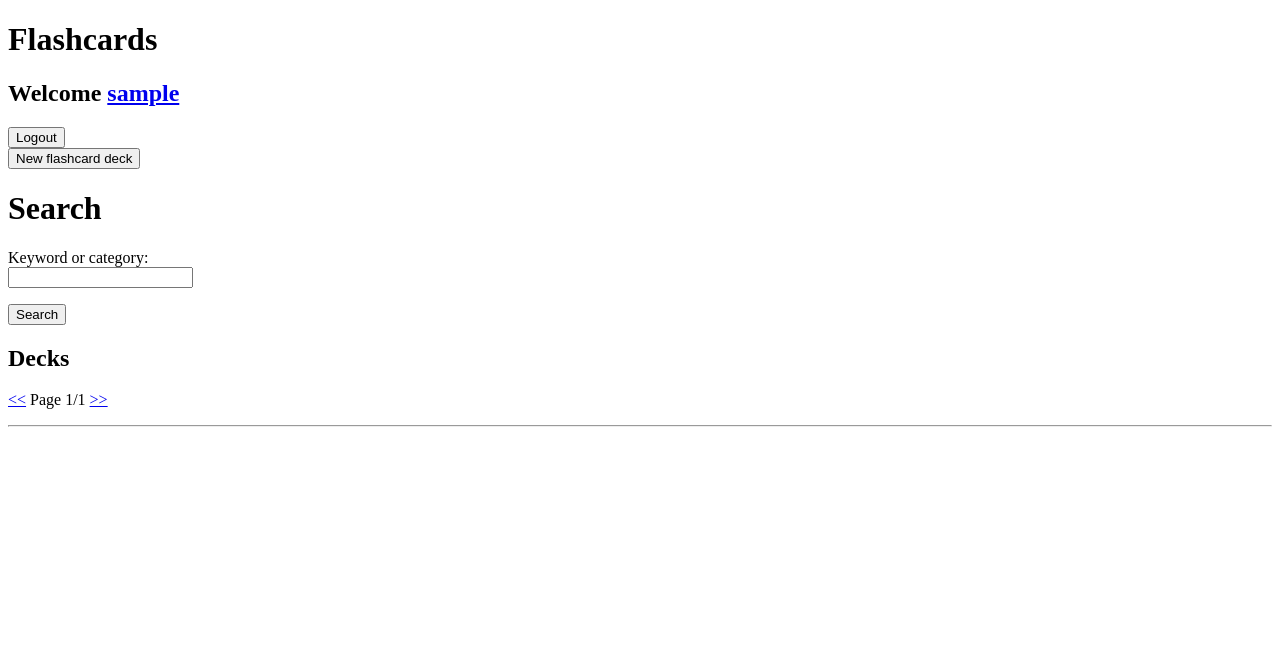
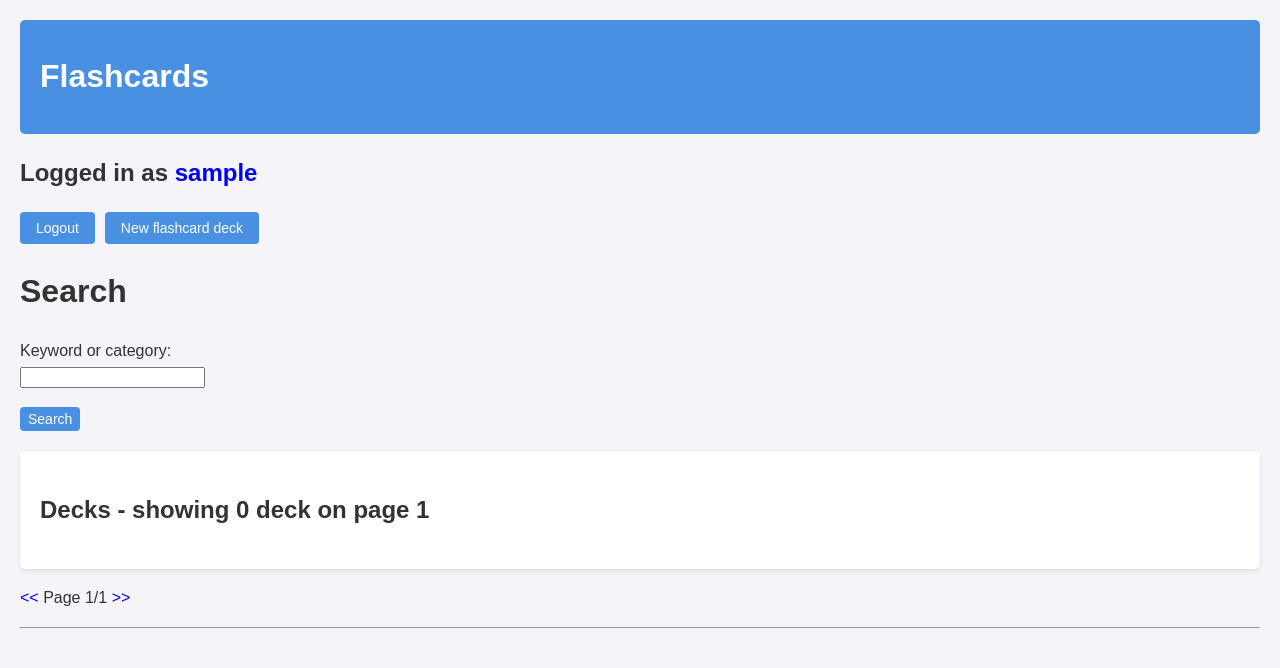
Before and after one commit to hyvarinen-o/Flashcards, a Flask app: page / in a window 1280 px wide. Shown: the top 668 px of the page. Run offline with Flask 3, Linux system fonts and the light colour scheme; the visitor is signed in with stand-in values (Sample User, id 1); data comes from the database, SQL or seed files in the repository; data that the repository does not hold is empty.

Commit message:
add styling

```diff
--- a/static/main.css
+++ b/static/main.css
@@ -0,0 +1,70 @@
+
+body {
+font-family: Arial, sans-serif;
+background-color: #f4f4f9;
+color: #333333;
+margin: 0;
+padding: 20px;
+line-height: 1.6;
+}
+
+.header {
+background-color: #4a90e2;
+color: white;
+padding: 10px 20px;
+border-radius: 5px;
+margin-bottom: 20px;
+}
+
+
+.nav {
+margin-bottom: 20px;
+display: flex;
+gap: 10px;
+align-items: center;
+}
+
+.btn, button, input[type="submit"] {
+background-color: #4a90e2;
+color: white;
+border: none;
+padding: 4px 8px;
+border-radius: 4px;
+cursor: pointer;
+font-size: 14px;
+transition: background-color 0.2s;
+}
+
+
+.content {
+background-color: white;
+padding: 20px;
+border-radius: 5px;
+box-shadow: 0 2px 4px rgba(0, 0, 0, 0.1);
+margin-top: 20px;
+}
+
+a {
+color: blue;
+text-decoration: none;
+}
+
+a:hover {
+text-decoration: underline;
+}
+
+.card{
+    display: flex;
+    align-items: center;
+    background-color: #f9f9f9;
+    border: 1px solid #ddd;
+    border-radius: 8px;
+    padding: 15px;
+    margin-bottom: 15px;
+}
+
+.question-answer {
+    font-weight: bold;
+    color: black;
+    margin-bottom: 8px;
+}
--- a/templates/index.html
+++ b/templates/index.html
@@ -2,25 +2,34 @@
 
 <head>
     <title>Frontpage</title>
+    <link rel="stylesheet" href="/static/main.css"/>
 </head>
 
 <body>
+    <div class="header">
+        <h1>Flashcards</h1>
+    </div>
     {% if session.username %}
-    <h1>Flashcards</h1>
-    <h2>Welcome <a href="/user/{{session.user_id}}/{{session.username}}">{{session.username}}</a></h2>
+    <h2>Logged in as <a href="/user/{{session.user_id}}/{{session.username}}">{{session.username}}</a></h2>
+    <div class="nav">
         <form action="/logout" method="post">
+            <div class="btn">
                 <button type="submit">Logout</button>
+            </div>
         </form>
         <form action="/new_deck">
+            <div class="btn">
                 <button type="submit">New flashcard deck</button>
+            </div>
         </form>
+    </div>
 
     {% else %}
-    <h1><b>Flashcards</b></h1>
+    <div class="nav">
         <a href="/register">Register</a>
         or
         <a href="/login_page">Login</a>
-
+    </div>
     {% endif %}
     <h1><b>Search</b></h1>
     <form action="/search" method="get">
@@ -35,10 +44,12 @@
     <input type="submit" value="Search" />
     </form>
 
-    <h2><b>Decks</b></h2>
+    <div class="content">
+
+        <h2><b>Decks</b> - showing {{ deck_list | length }} {{ 'decks' if deck_list | length > 1 else 'deck' }} on page {{ page }}</h2>
         {% for deck in deck_list %}
         <hr />
-    <p><a href="/deck/{{ deck.id }}">{{ deck.name }}</a> Cards: {{ deck.total }}</p>
+        <p><b>Name:</b><a href="/deck/{{ deck.id }}"> {{ deck.name }}</a>, Cards: {{ deck.total }}</p>
         <p><b>Categories: </b>
         {% for category in category_list %}
         {% if category.deck_id == deck.id %}
@@ -54,6 +65,7 @@
         <p><b>Description:</b> {{ deck.description }}</p>
         <p>by <a href="/user/{{ deck.user_id }}/{{ deck.username }}">{{ deck.username }}</a> at {{ deck.created_at }}</p>
         {% endfor %}
+    </div>
     <p>
     <a href="/{{ page - 1 }}">&lt;&lt;</a>
     Page {{ page }}/{{ page_count }}
```
Also changed, not shown: templates/deck.html (+25 -15 lines). Lines whose indentation alone changed are shown as unchanged.
